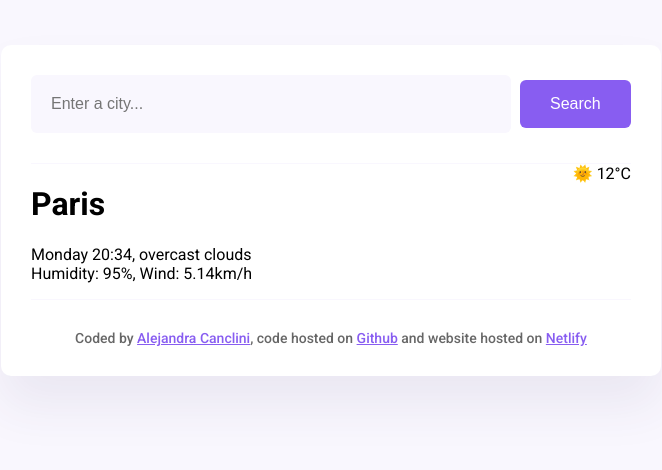
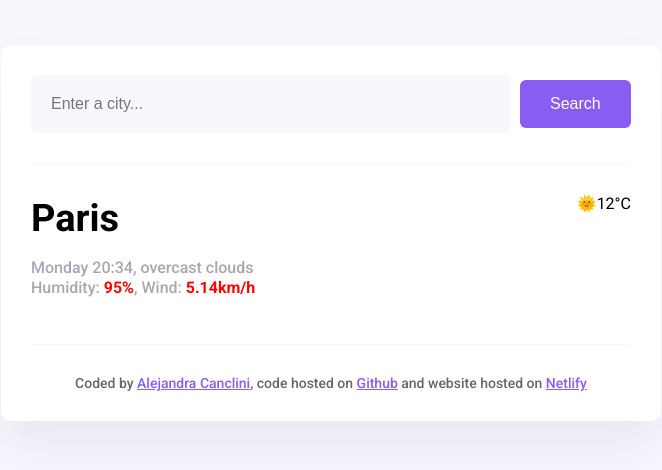
Before and after one commit to malecanclini/meteo, a website built with Parcel: page index.html in a window 1280 px wide. Shown: the whole page, without its empty margins (309-971 px from the left). Built offline with nearby package versions, Linux system fonts and the light colour scheme.

Commit message:
get better with the css

```diff
--- a/index.html
+++ b/index.html
@@ -20,14 +20,18 @@
       <main>
         <div class="weather-app-data">
           <div>
-    <h1>Paris</h1>
-    <p>
+              <h1 class="weather-app-city">Paris</h1>
+              <p class="weather-app-details">
                   Monday 20:34, overcast clouds
                   <br/>
-        Humidity: 95%, Wind: 5.14km/h
+                  Humidity: <strong>95%</strong>, Wind: <strong>5.14km/h</strong>
               </p>
           </div>
-    <div>🌞 12°C</div>
+          <div class="weather-app-temperature-container">
+              <div class="weather-app-icon">🌞</div>
+              <div class="weather-app-temperature">12</div>
+              <div class="weather-app-unit">°C</div>
+          </div>
       </div>
       </main>
       <footer>
--- a/scr/style.css
+++ b/scr/style.css
@@ -40,12 +40,37 @@ header {
   color: white;
 }
 
+main {
+  padding: 30px 0;
+}
+
 .weather-app-data {
   display: flex;
   justify-content: space-between;
 }
 
-footer {
+.weather-app-city {
+  margin: 0;
+  font-size: 38px;
+  line-height: 48px;
+}
+
+.weather-app-details {
+ font: 16px;
+ line-height: 20px;
+ color: rgba(39, 33, 66, 0.4);
+ font-weight: 500;
+}
+
+.weather-app-details strong {
+  color: red;
+ }
+
+ .weather-app-temperature-container {
+  display: flex;
+}
+
+  footer {
   border-top: 1px solid #f9f7fe;
   padding: 30px 0 0 0;
   text-align: center;
```
Lines whose indentation alone changed are shown as unchanged.
